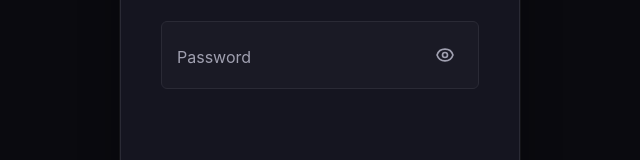
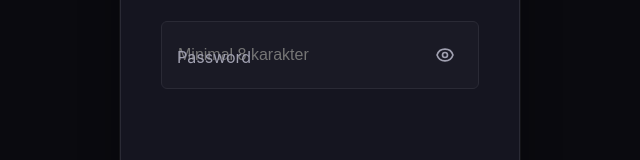
Before and after one commit to bagas2408/bagsakhir, a plain HTML site: page login/register.html in a window 1280 px wide. Shown: the part 528-688 px from the top of the page, 320-960 px from the left. Drawn offline with Linux system fonts and the light colour scheme.

Commit message:
register.html

```diff
--- a/login/register.html
+++ b/login/register.html
@@ -37,7 +37,7 @@
 
                 <div class="form-group">
                     <div class="input-wrapper password-wrapper">
-                        <input type="password" id="password" name="password" required autocomplete="new-password">
+                        <input type="password" id="password" name="password" placeholder="Minimal 8 karakter" autocomplete="new-password" required>
                         <label for="password">Password</label>
                         <button type="button" class="password-toggle" id="passwordToggle" aria-label="Toggle password visibility">
                             <span class="toggle-icon"></span>
```
